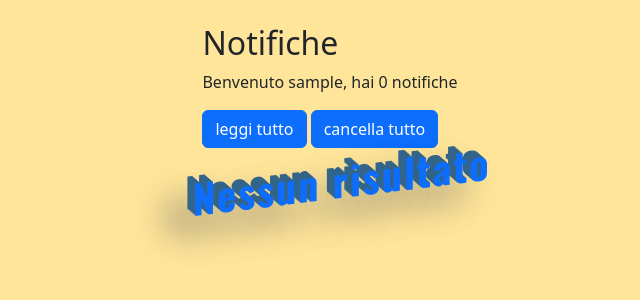
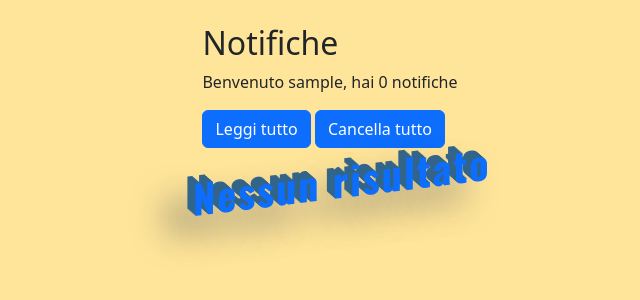
Before and after one commit to MarcoAntolini/Memed, a PHP site: page /modules/search.php?search=1 in a window 1280 px wide. Shown: the part 286-586 px from the top of the page, without its empty margins (298-938 px from the left). Run offline with PHP 8.4, Linux system fonts and the light colour scheme; the visitor is signed in with stand-in values (Sample User, id 1); data that the repository does not hold is empty.

Commit message:
fix buttons text

```diff
--- a/template/notice-view.php
+++ b/template/notice-view.php
@@ -1,19 +1,19 @@
 <section class="container-fluid d-flex justify-content-center p-2">
     <div class="row">
         <form action="#" method="post">
-        <div class="">
-            <h2>Notifiche</h2>
-            <p>Benvenuto <?php echo $templateParams["username"]; ?>, hai <?php echo $templateParams["numNotifiche"]; ?> notifiche</p>
-            <button class="btn btn-primary" type="submit" name="leggi-tutto">leggi tutto</button> <!-- segna tutte come lette -->
-            <button class="btn btn-primary" type="submit" name="cancella-tutto">cancella tutto</button>
-        </div>
+            <div class="">
+                <h2>Notifiche</h2>
+                <p>Benvenuto <?php echo $templateParams["username"]; ?>, hai <?php echo $templateParams["numNotifiche"]; ?> notifiche</p>
+                <button class="btn btn-primary" type="submit" name="leggi-tutto">Leggi tutto</button> <!-- segna tutte come lette -->
+                <button class="btn btn-primary" type="submit" name="cancella-tutto">Cancella tutto</button>
+            </div>
         </form>
         <?php
         if (isset($templateParams["js"])) :
             echo '<div id="notice-section"></div>';
             foreach ($templateParams["js"] as $script) :
         ?>
-        <script src="<?php echo $script; ?>"></script>
+                <script src="<?php echo $script; ?>"></script>
         <?php
             endforeach;
         endif;
```
Also changed, not shown: template/user-view.php (+5 -5 lines), public/assets/js/noticeSection.js, public/assets/js/search.js.
